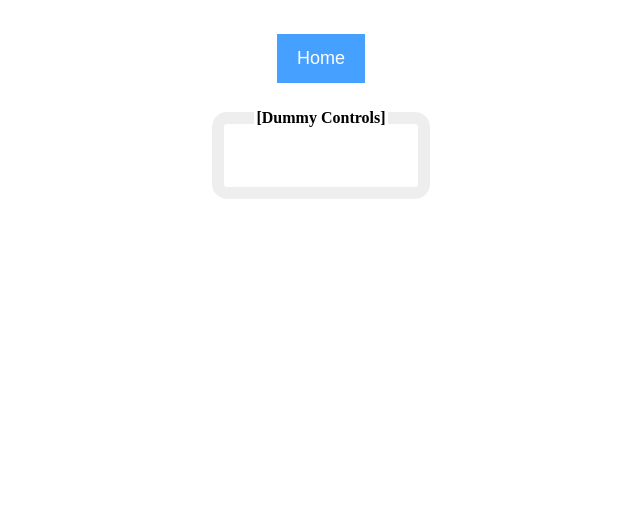
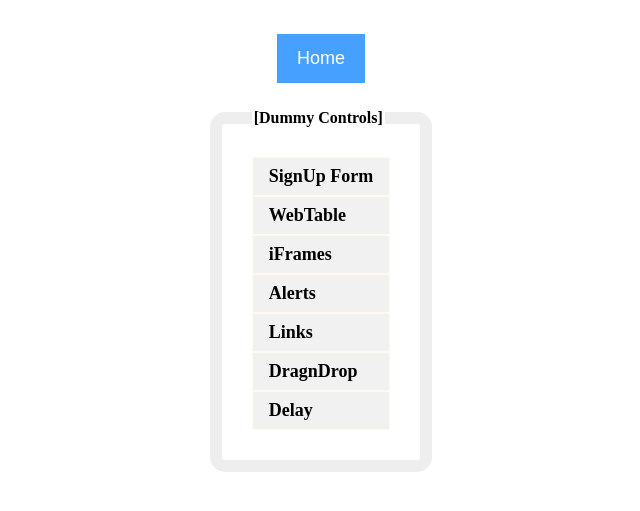
Before and after one commit to qavbox/demo, a Jekyll site: the page built from index.html, in a window 1280 px wide. Shown: the top 511 px of the page, without its empty margins (319-959 px from the left). Built offline with Jekyll 4.4.1, drawn with Linux system fonts in a browser that asks for light colours.

Commit message:
Update index.html

```diff
--- a/index.html
+++ b/index.html
@@ -2,3 +2,15 @@
 layout: default
 title: QAVBOX Demo
 ---
+
+
+
+<ul class="myhmenu">
+  <li><b><a href="/demo/signup">SignUp Form</a></b></li>
+  <li><b><a href="/demo/webtable">WebTable</a></b></li>
+ <li><b><a href="/demo/iframes">iFrames</a></b></li>
+ <li><b><a href="/demo/alerts">Alerts</a></b></li>
+  <li><b><a href="/demo/links">Links</a></b></li>
+  <li><b><a href="/demo/dragndrop">DragnDrop</a></b></li>
+  <li><b><a href="/demo/delay">Delay</a></b></li>
+</ul>
```
